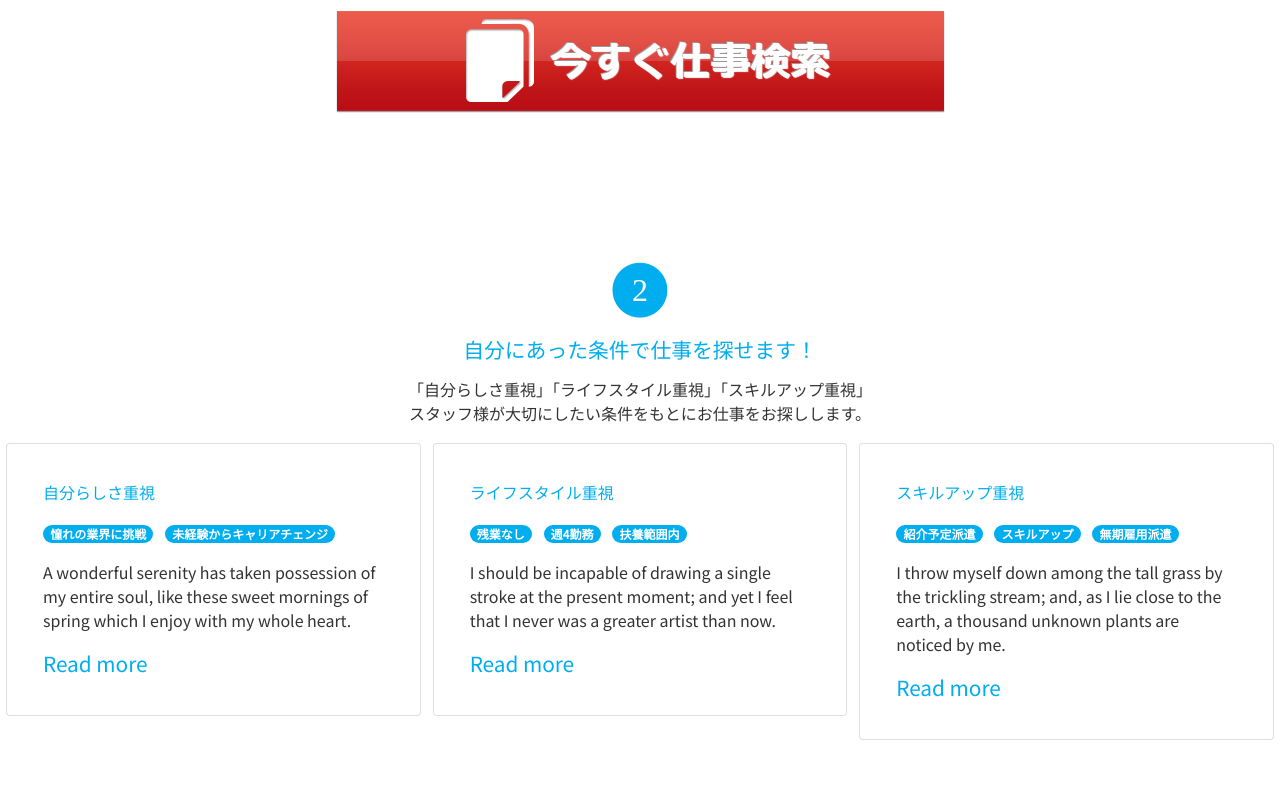
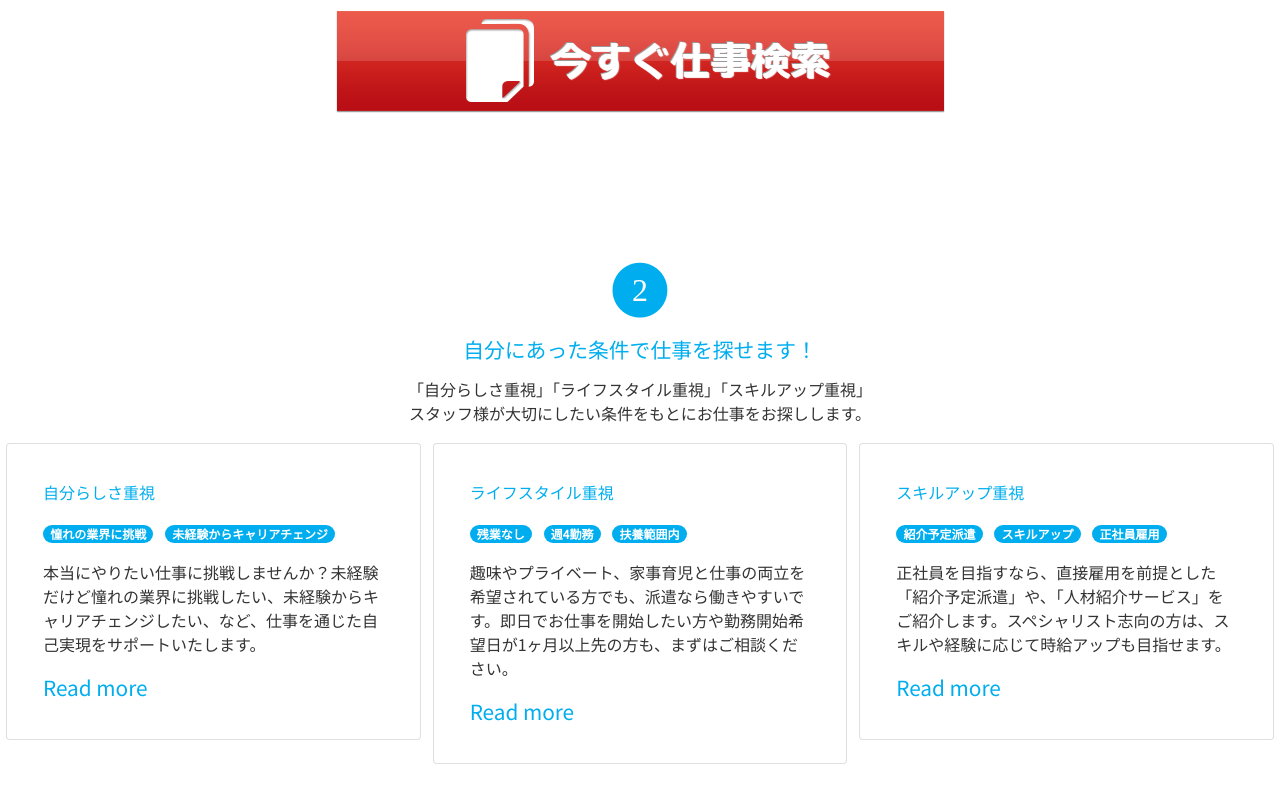
Before and after one commit to nak-244/itp_kanto, a plain HTML site: page docs/index.html in a window 1280 px wide. Shown: the part 2477-3277 px from the top of the page. Drawn offline with nearby package versions, Linux system fonts and the light colour scheme.

Commit message:
Update index.html

```diff
--- a/docs/index.html
+++ b/docs/index.html
@@ -116,7 +116,7 @@
                 <li class="list-inline-item"><span class="badge badge-pill badge-primary">憧れの業界に挑戦</span></li>
                 <li class="list-inline-item"><span class="badge badge-pill badge-primary">未経験からキャリアチェンジ</span></li>
               </ul>
-              <p>A wonderful serenity has taken possession of my entire soul, like these sweet mornings of spring which I enjoy with my whole heart.</p>
+              <p>本当にやりたい仕事に挑戦しませんか？未経験だけど憧れの業界に挑戦したい、未経験からキャリアチェンジしたい、など、仕事を通じた自己実現をサポートいたします。</p>
               <p class="mb-0 lead"> <a href="#">Read more</a> </p>
             </div>
           </div>
@@ -130,7 +130,7 @@
                 <li class="list-inline-item"><span class="badge badge-pill badge-primary">週4勤務</span></li>
                 <li class="list-inline-item"><span class="badge badge-pill badge-primary">扶養範囲内</span></li>
               </ul>
-              <p>I should be incapable of drawing a single stroke at the present moment; and yet I feel that I never was a greater artist than now.</p>
+              <p>趣味やプライベート、家事育児と仕事の両立を希望されている方でも、派遣なら働きやすいです。即日でお仕事を開始したい方や勤務開始希望日が1ヶ月以上先の方も、まずはご相談ください。</p>
               <p class="mb-0 lead"> <a href="#">Read more</a> </p>
             </div>
           </div>
@@ -142,9 +142,9 @@
               <ul class="list-inline">
                 <li class="list-inline-item"><span class="badge badge-pill badge-primary">紹介予定派遣</span></li>
                 <li class="list-inline-item"><span class="badge badge-pill badge-primary">スキルアップ</span></li>
-                <li class="list-inline-item"><span class="badge badge-pill badge-primary">無期雇用派遣</span></li>
+                <li class="list-inline-item"><span class="badge badge-pill badge-primary">正社員雇用</span></li>
               </ul>
-              <p>I throw myself down among the tall grass by the trickling stream; and, as I lie close to the earth, a thousand unknown plants are noticed by me.</p>
+              <p>正社員を目指すなら、直接雇用を前提とした「紹介予定派遣」や、「人材紹介サービス」をご紹介します。スペシャリスト志向の方は、スキルや経験に応じて時給アップも目指せます。</p>
               <p class="mb-0 lead"> <a href="#">Read more</a> </p>
             </div>
           </div>
```
